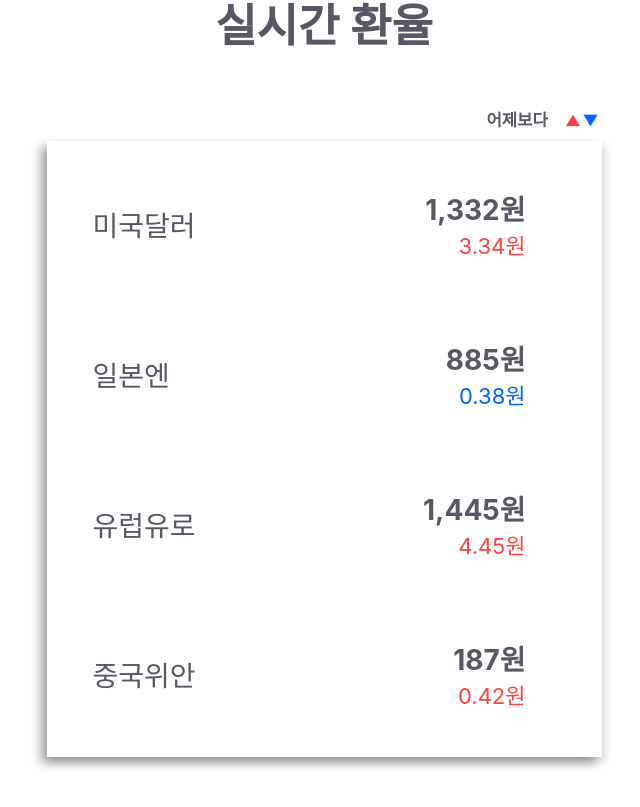
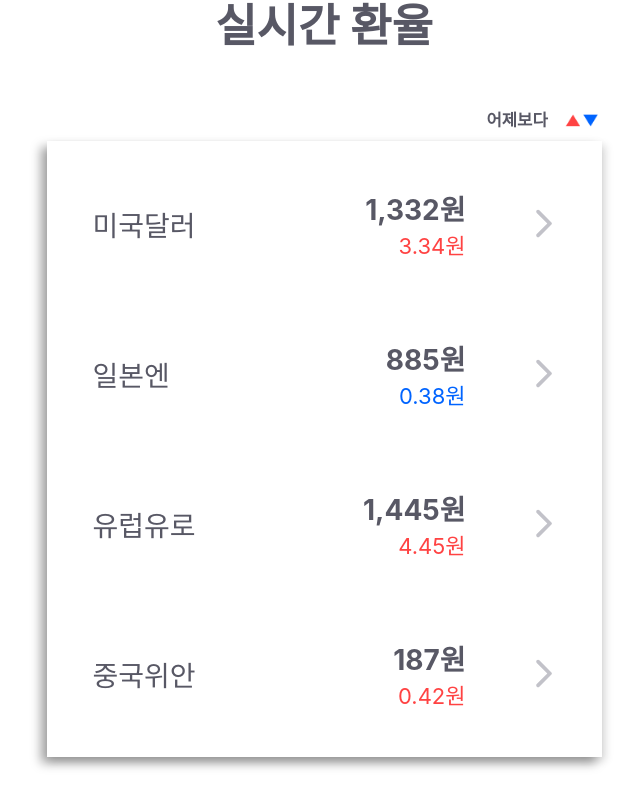
Before and after one commit to 22-bottle/ssafy_specific_pjt, a React (Create React App) app in the folder front/: page /childwallet/point in a window 1280 px wide. Shown: the part 759-1566 px from the top of the page, without its empty margins (316-956 px from the left). Built offline with nearby package versions, Linux system fonts and the light colour scheme.

Commit message:
desing: 레이아웃 변경

```diff
--- a/front/src/components/childwallet/MyPoint.tsx
+++ b/front/src/components/childwallet/MyPoint.tsx
@@ -6,7 +6,7 @@
 import List from '@mui/material/List'
 import ListItem from '@mui/material/ListItem'
 import ListItemButton from '@mui/material/ListItemButton'
-import ListItemText from '@mui/material/ListItemText'
+import ArrowForwardIosRoundedIcon from '@mui/icons-material/ArrowForwardIosRounded';
 import { useNavigate } from 'react-router-dom'
 
 const Mypoint: React.FC = () => {
@@ -196,9 +196,12 @@
               <ListItemButton onClick={currencyButton} sx={{ minHeight: '150px', alignItems: 'center' }}>
                 <div className={styles.col1}>
                   <div className={styles.row0}>미국달러</div>
+                  <div className={styles.rightContainer}>
                     <div className={styles.col2}>
                       <div className={styles.row1}>1,332원</div>
                       <div className={styles.row2red}>3.34원</div>
+                    </div>
+                    <ArrowForwardIosRoundedIcon sx={{ fontSize: '35px', color:'#C2C2C9'}}/>
                   </div>
                 </div>
               </ListItemButton>
@@ -207,9 +210,12 @@
               <ListItemButton onClick={currencyButton} sx={{ minHeight: '150px', alignItems: 'center' }}>
               <div className={styles.col1}>
                   <div className={styles.row0}>일본엔</div>
+                  <div className={styles.rightContainer}>
                     <div className={styles.col2}>
                       <div className={styles.row1}>885원</div>
                       <div className={styles.row2blue}>0.38원</div>
+                    </div>
+                    <ArrowForwardIosRoundedIcon sx={{ fontSize: '35px', color:'#C2C2C9'}}/>
                   </div>
                 </div>
               </ListItemButton>
@@ -218,9 +224,12 @@
               <ListItemButton onClick={currencyButton} sx={{ minHeight: '150px', alignItems: 'center' }}>
               <div className={styles.col1}>
                   <div className={styles.row0}>유럽유로</div>
+                  <div className={styles.rightContainer}>
                     <div className={styles.col2}>
                       <div className={styles.row1}>1,445원</div>
                       <div className={styles.row2red}>4.45원</div>
+                    </div>
+                    <ArrowForwardIosRoundedIcon sx={{ fontSize: '35px', color:'#C2C2C9'}}/>
                   </div>
                 </div>
               </ListItemButton>
@@ -229,9 +238,12 @@
               <ListItemButton onClick={currencyButton} sx={{ minHeight: '150px', alignItems: 'center' }}>
               <div className={styles.col1}>
                   <div className={styles.row0}>중국위안</div>
+                  <div className={styles.rightContainer}>
                     <div className={styles.col2}>
                       <div className={styles.row1}>187원</div>
                       <div className={styles.row2red}>0.42원</div>
+                    </div>
+                    <ArrowForwardIosRoundedIcon sx={{ fontSize: '35px', color:'#C2C2C9'}}/>
                   </div>
                 </div>
               </ListItemButton>
```
Lines whose indentation alone changed are shown as unchanged.
